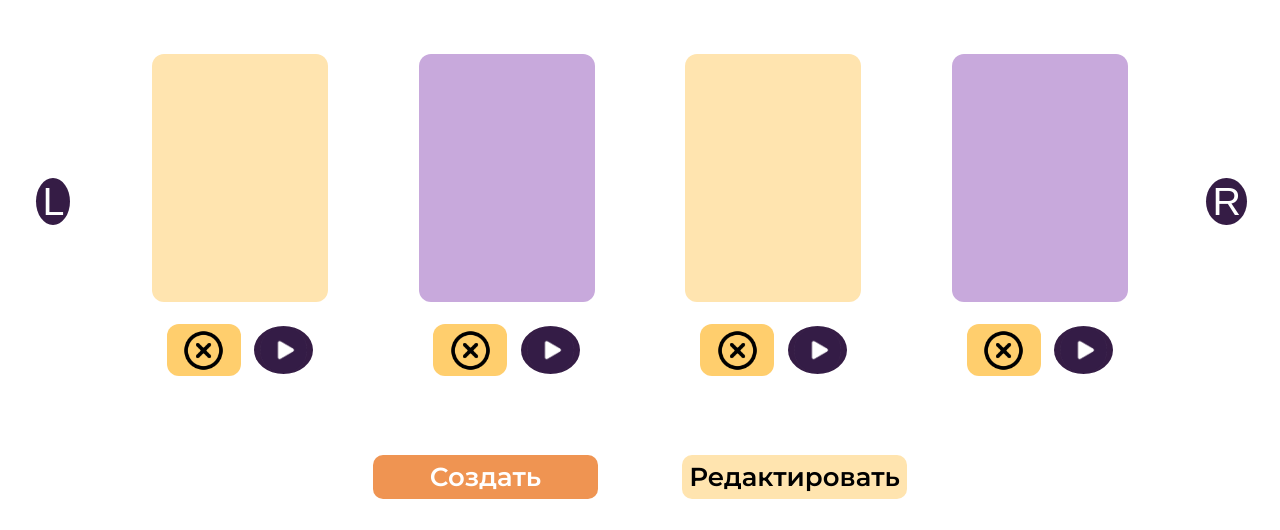
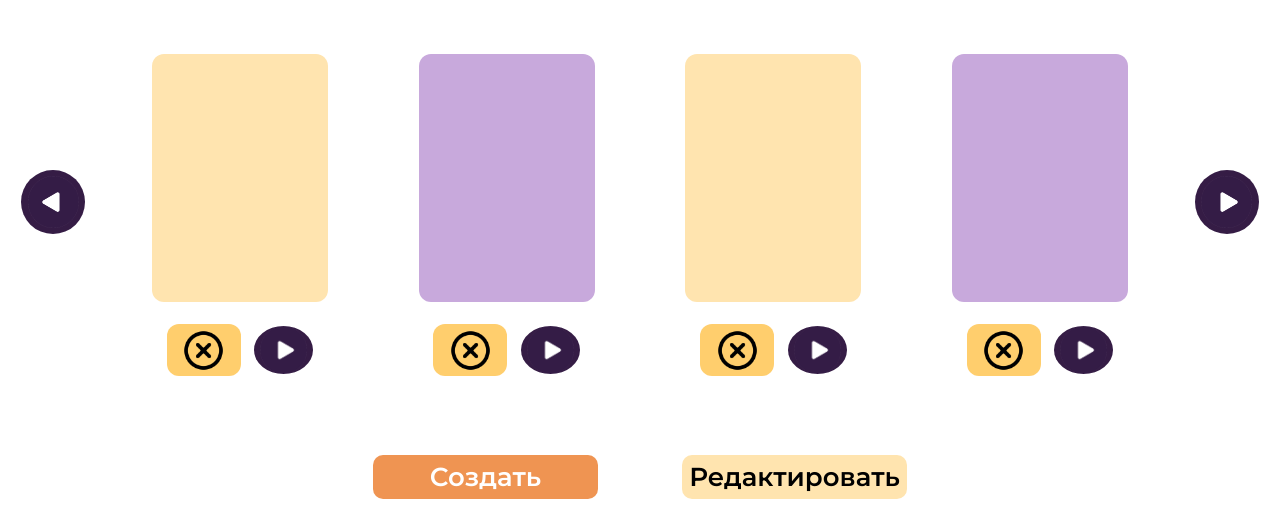
Before and after one commit to alehandrodol/FlashCardsService_with_FastApi, a FastAPI app: page /groups in a window 1280 px wide. Shown: the part 193-723 px from the top of the page. Run offline with FastAPI, Linux system fonts and the light colour scheme; parts of the project's set-up code (start-up, migrations or seed data) failed here and were passed over.

Commit message:
front changes

```diff
--- a/main.py
+++ b/main.py
@@ -1,5 +1,6 @@
 from typing import Union
 
+import re
 import uvicorn
 from fastapi import FastAPI, Depends, status, HTTPException, Response, Request
 from fastapi.responses import HTMLResponse, RedirectResponse, PlainTextResponse
@@ -24,10 +25,10 @@ app = FastAPI()
 app.mount("/static", StaticFiles(directory="templates"), name="static")
 
 
-def gener_html(path: str) -> HTMLResponse:
+def gener_html(path: str) -> str:
     with open(path, "r", encoding="utf8") as file_html:
         html = file_html.read()
-    return HTMLResponse(content=html)
+    return html
 
 
 @app.middleware("http")
@@ -43,12 +44,18 @@ async def db_session_middleware(request: Request, call_next):
 
 @app.get("/", response_class=HTMLResponse)
 def index_page():
-    return gener_html("templates/index.html")
+    return HTMLResponse(content=gener_html("templates/index.html"))
 
 
 @app.get("/groups", response_class=HTMLResponse)
 def get_logged():
-    return gener_html("templates/groups.html")
+    html_page = gener_html("templates/inside_template.html")
+    inner = gener_html("templates/groups.html")
+    inner = "\t\t\t" + inner[:] + "\n"
+    ind = html_page.find('id="content"')
+    ind += 13
+    html_page = html_page[:ind+1] + inner + html_page[ind+1:]
+    return HTMLResponse(content=html_page)
 
 
 @app.post("/token", response_model=Token)
--- a/templates/groups.html
+++ b/templates/groups.html
@@ -1,50 +1,3 @@
-<!DOCTYPE html>
-<html lang="en">
-<head>
-    <meta charset="UTF-8">
-    <title>Botan or baton?</title>
-    <link rel="stylesheet" type="text/css" href="/static/styles/styles.css">
-    <link rel="stylesheet" type="text/css" href="/static/styles/groups_styles.css">
-
-        <link rel="preconnect" href="https://fonts.googleapis.com">
-    <link rel="preconnect" href="https://fonts.gstatic.com" crossorigin>
-    <link href="https://fonts.googleapis.com/css2?family=Mali:ital,wght@1,200&family=Montserrat:wght@600&display=swap" rel="stylesheet">
-
-    <link rel="preconnect" href="https://fonts.googleapis.com">
-    <link rel="preconnect" href="https://fonts.gstatic.com" crossorigin>
-    <link href="https://fonts.googleapis.com/css2?family=Acme&family=Dancing+Script:wght@600&family=Mali:ital,wght@1,200&family=Montserrat:wght@600&family=Public+Sans&family=Secular+One&display=swap" rel="stylesheet">
-
-    <script>
-        function rel(){
-            location.reload();
-        }
-
-        document.addEventListener("DOMContentLoaded", function() {
-            let btn = document.querySelector('button[id=exit]');
-            btn.addEventListener('click', async function (event) {
-                event.preventDefault();
-                let response = await fetch("/", {
-                    method: "GET"
-                });
-                if (response.status === 200){
-                    document.documentElement.innerHTML = (await ((await response).text())).toString()
-                    window.history.pushState({},"", "/");
-                    localStorage.removeItem('token');
-                    rel();
-                }
-            });
-        });
-    </script>
-</head>
-<body id="main_body">
-    <header>
-        <img src="/static/resources/bread.png" id="logo" alt="bread_logo">
-        <h1 id="page_name">Списки групп</h1>
-        <button id="exit">Выйти</button>
-    </header>
-    <main>
-        <div class="switcher"><button class="switch_groups" id="left_but">L</button></div>
-        <div id="main_groups">
  <div class="groups_cards">
     <div class="group_card">
         <div class="div_card_main"><button class="card_main odd_card"></button></div>
@@ -75,16 +28,3 @@
         </div>
     </div>
 </div>
-            <div class="group_buttons">
-                <button id="create">Создать</button>
-                <div></div>
-                <button id="edit">Редактировать</button>
-            </div>
-        </div>
-        <div class="switcher"><button class="switch_groups" id="right_but">R</button></div>
-    </main>
-    <footer>
-        <p>&#169; Alexey Dolgikh 2022</p>
-    </footer>
-</body>
-</html>
--- /dev/null
+++ b/templates/inside_template.html
@@ -0,0 +1,62 @@
+<!DOCTYPE html>
+<html lang="en">
+<head>
+    <meta charset="UTF-8">
+    <title>Botan or baton?</title>
+    <link rel="stylesheet" type="text/css" href="/static/styles/styles.css">
+    <link rel="stylesheet" type="text/css" href="/static/styles/groups_styles.css">
+
+        <link rel="preconnect" href="https://fonts.googleapis.com">
+    <link rel="preconnect" href="https://fonts.gstatic.com" crossorigin>
+    <link href="https://fonts.googleapis.com/css2?family=Mali:ital,wght@1,200&family=Montserrat:wght@600&display=swap" rel="stylesheet">
+
+    <link rel="preconnect" href="https://fonts.googleapis.com">
+    <link rel="preconnect" href="https://fonts.gstatic.com" crossorigin>
+    <link href="https://fonts.googleapis.com/css2?family=Acme&family=Dancing+Script:wght@600&family=Mali:ital,wght@1,200&family=Montserrat:wght@600&family=Public+Sans&family=Secular+One&display=swap" rel="stylesheet">
+
+    <script>
+        function rel(){
+            location.reload();
+        }
+
+        document.addEventListener("DOMContentLoaded", function() {
+            let btn = document.querySelector('button[id=exit]');
+            btn.addEventListener('click', async function (event) {
+                event.preventDefault();
+                let response = await fetch("/", {
+                    method: "GET"
+                });
+                if (response.status === 200){
+                    document.documentElement.innerHTML = (await ((await response).text())).toString()
+                    window.history.pushState({},"", "/");
+                    localStorage.removeItem('token');
+                    rel();
+                }
+            });
+        });
+    </script>
+</head>
+<body id="main_body">
+    <header>
+        <img src="/static/resources/bread.png" id="logo" alt="bread_logo">
+        <h1 id="page_name">Списки групп</h1>
+        <button id="exit">Выйти</button>
+    </header>
+    <main>
+        <div class="switcher"><button class="switch_groups" id="left_but"></button></div>
+        <div id="main_groups">
+            <div id="content">
+            </div>
+            <div class="group_buttons">
+                <button id="create">Создать</button>
+                <div></div>
+                <button id="edit">Редактировать</button>
+            </div>
+        </div>
+        <div class="switcher"><button class="switch_groups" id="right_but"></button></div>
+    </main>
+    <footer>
+        <p>&#169; Alexey Dolgikh 2022</p>
+    </footer>
+</body>
+</html>
--- a/templates/styles/groups_styles.css
+++ b/templates/styles/groups_styles.css
@@ -16,6 +16,12 @@ main{
     justify-content: space-around;
 }
 
+#content {
+    display: flex;
+    flex: 5;
+    width: 100%;
+}
+
 #main_groups {
     display: flex;
     flex-direction: column;
@@ -29,7 +35,7 @@ main{
 .groups_cards {
     display: flex;
     flex-direction: row;
-    flex: 5;
+    flex: 1;
     justify-content: space-between;
     width: 100%;
     align-items: center;
@@ -181,8 +187,19 @@ main{
     border-radius: 50%;
     border-width: 0;
     background-color: #351C45;
-    color: #FFFFFF;
-    font-size: calc(25px + 1.8vh);
+    background-image: url("../resources/play.png");
+    background-size: 80%;
+    background-repeat: no-repeat;
+    background-position: center;
+    width: 8vh;
+    flex-shrink: 0;
+    height: 8vh;
+    min-width: 58px;
+    min-height: 58px;
+}
+
+#left_but {
+    transform: scaleX(-1);
 }
 
 #logo {
```
Lines whose indentation alone changed are shown as unchanged.
